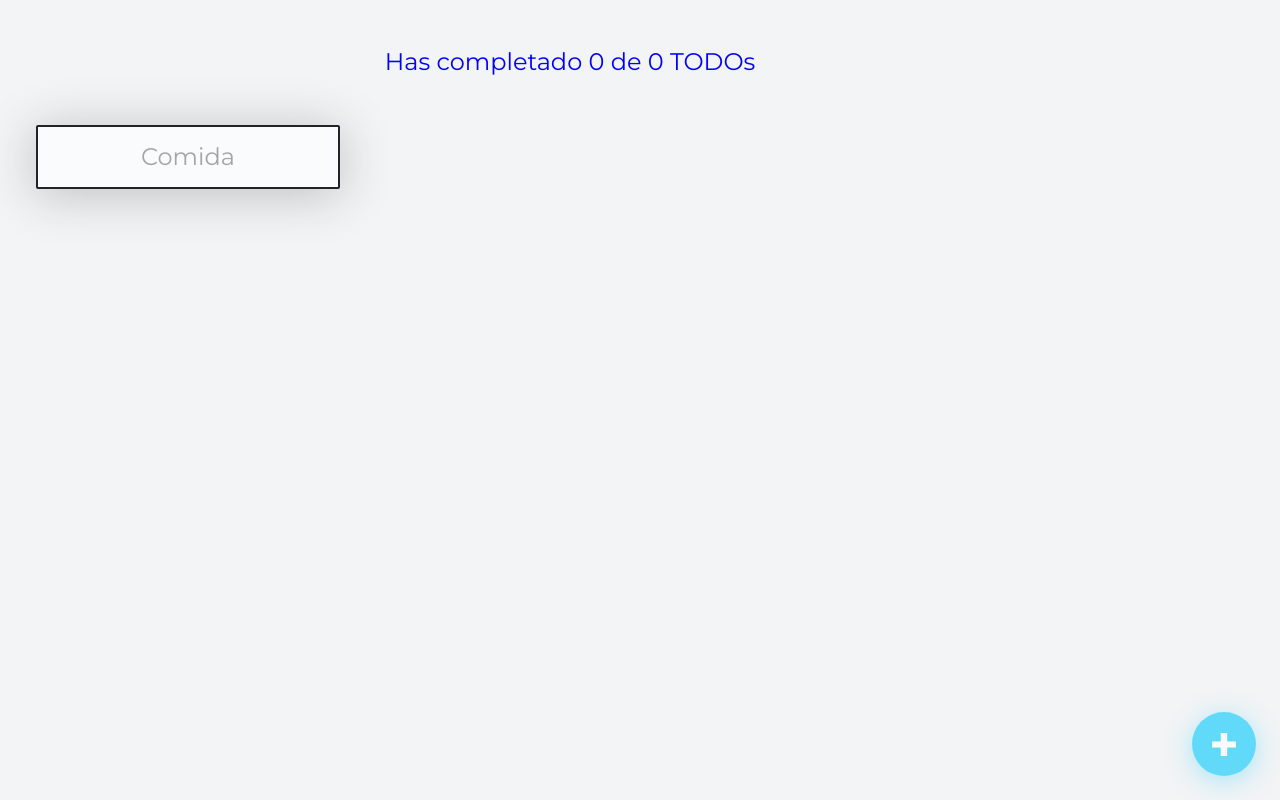
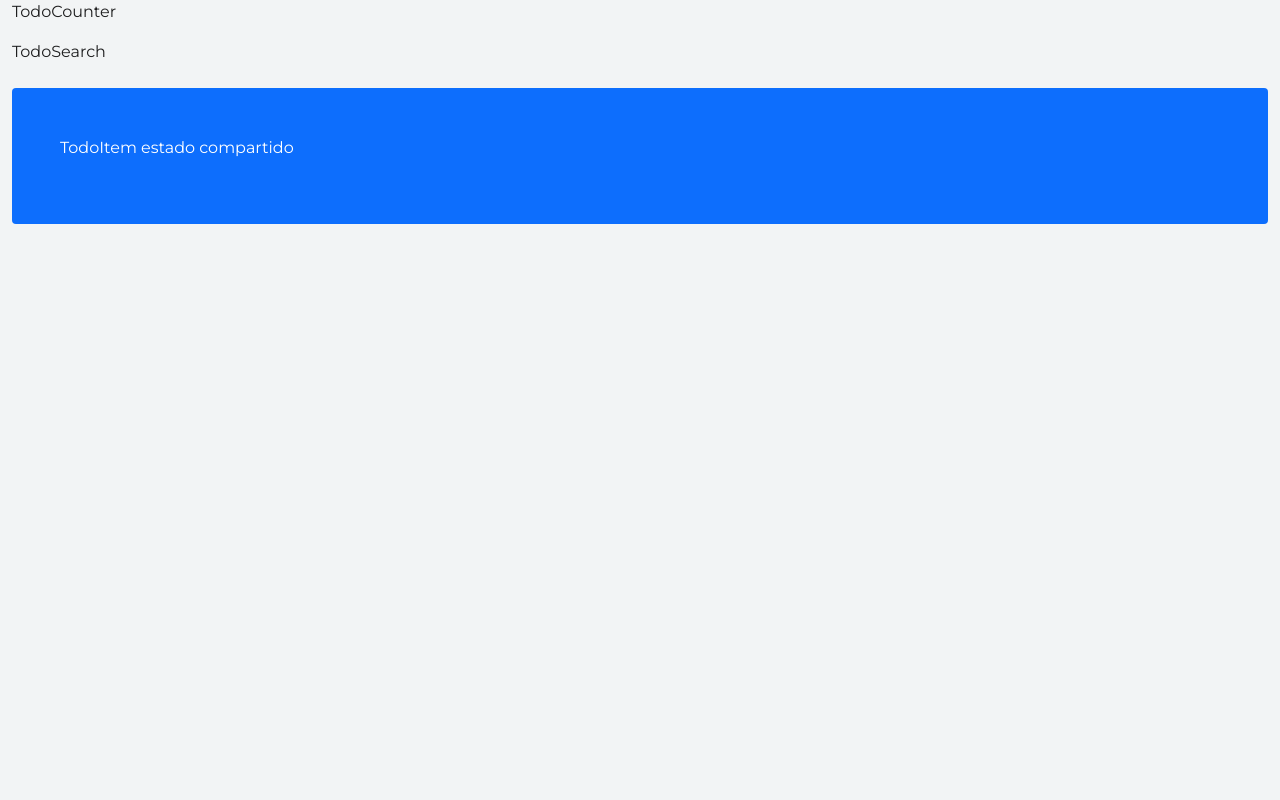
Before and after one commit to raag2018/patrones-render-react, a React app: page / in a window 1280 px wide. Built offline with nearby package versions, Linux system fonts and the light colour scheme.

Commit message:
explicacion de la composicion de componentes y colocacion del estado en react

```diff
--- a/public/index.html
+++ b/public/index.html
@@ -18,7 +18,7 @@
   </head>
   <body>
     <noscript>You need to enable JavaScript to run this app.</noscript>
-    <div id="root" class="container"></div>
+    <div id="root" class="container-fluid"></div>
     <div id="modal"></div>
     <script src="https://cdn.jsdelivr.net/npm/bootstrap@5.0.2/dist/js/bootstrap.bundle.min.js" integrity="sha384-MrcW6ZMFYlzcLA8Nl+NtUVF0sA7MsXsP1UyJoMp4YLEuNSfAP+JcXn/tWtIaxVXM" crossorigin="anonymous"></script>
   </body>
--- a/src/App/index.js
+++ b/src/App/index.js
@@ -1,8 +1,12 @@
 //import logo from './logo.svg';
 import React from 'react';
-import { TodoProvider } from '../TodoContext';
+/*import { TodoProvider } from '../TodoContext';
 import { AppUI } from './AppUI';
 import './App.css';
+import { TodoList } from '../TodoList/TodoList';
+import { TodoCounter } from '../TodoCounter/TodoCounter';
+import { TodoSearch } from '../TodoSearch/TodoSearch';
+import { TodoItem } from '../TodoItem/TodoItem';
 /*const defaultTodos = [
 	{text: "Comida 1", complete: false},
 	{text: "Comida 2", complete: true},
@@ -19,7 +23,49 @@ import './App.css';
       searchTodo = {searchTodo}
       completedTodo = {completedTodo}
       deleteTodo = {deleteTodo}*/
+function App(){
+  const [state, setState] = React.useState('estado compartido');
+  return (
+    <React.Fragment>
+      <TodoHeader>
+        <TodoCounter></TodoCounter>
+        <TodoSearch></TodoSearch>
+      </TodoHeader>
+      <TodoList>
+        <TodoItem state={state}/>
+      </TodoList>
+    </React.Fragment>
+  );
+}
+function TodoHeader({children}){
+  return (
+    <header>{children}</header>
+  );
+}
+function TodoList({children}){
+  return (
+    <section className='mt-4 p-5 bg-primary text-white rounded'>
+      {children}
+    </section>
+  );
+}
+function TodoCounter(){
+  return (
+    <p>TodoCounter</p>
+  );
+}
+function TodoSearch(){
+  return (
+    <p>TodoSearch</p>
+  );
+}
+function TodoItem({state}){
+  return (
+    <p>TodoItem {state}</p>
+  );
+}
 
+      /*
 function App() {
 
   return (
@@ -29,5 +75,5 @@ function App() {
 
   );
 }
-
+*/
 export default App;
```
Also changed, not shown: 1 other file.
